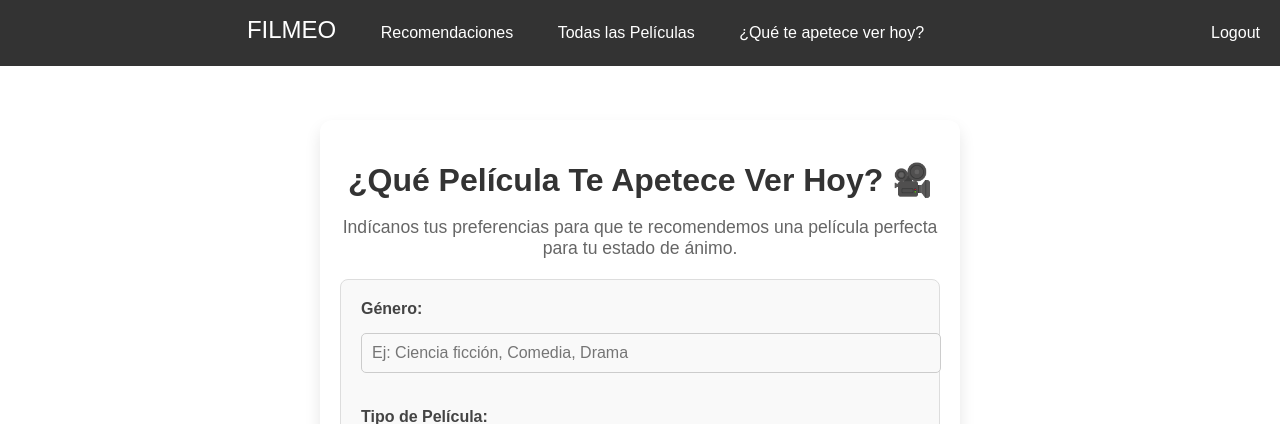
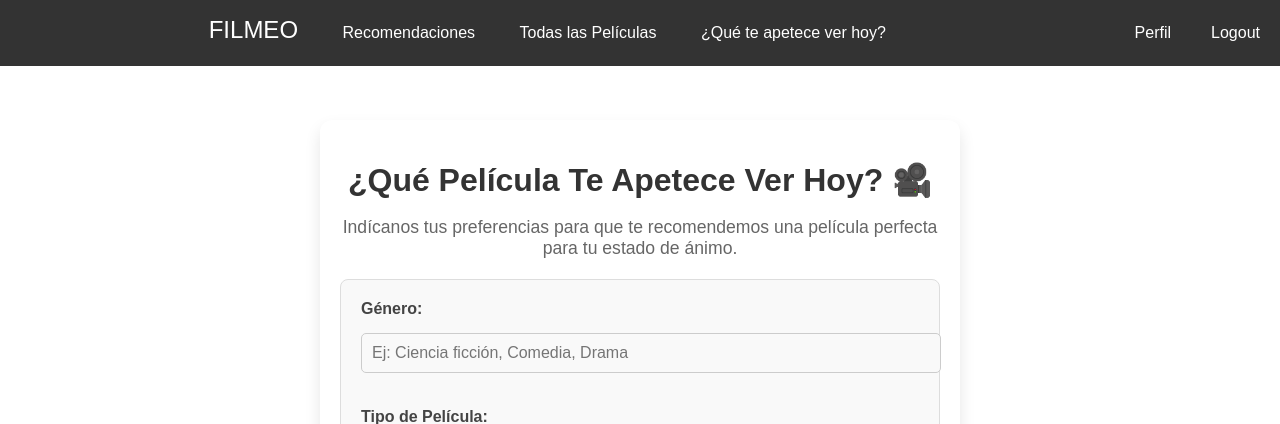
Before and after one commit to jonizaguirre09/ProyectoColaborativoAPI, a Flask app: page /que_te_apetece in a window 1280 px wide. Shown: the top 424 px of the page. Run offline with Flask 3, Linux system fonts and the light colour scheme; a user stored in the database is signed in.

Commit message:
Update base.html
Añadir pestaña 'Perfil' en la barra de navegación

```diff
--- a/API_2/templates/base.html
+++ b/API_2/templates/base.html
@@ -90,6 +90,7 @@
         <a href="{{ url_for('todas_peliculas') }}">Todas las Películas</a>
         <a href="{{ url_for('que_te_apetece') }}">¿Qué te apetece ver hoy?</a>
         <a href="{{ url_for('logout') }}" class="right">Logout</a>  <!-- Aquí se agrega el botón de logout -->
+        <a href="{{ url_for('perfil') }}" class="right">Perfil</a>  <!-- Aquí se agrega el botón del perfil -->
     </div>
 
     <!-- Contenido -->
```
